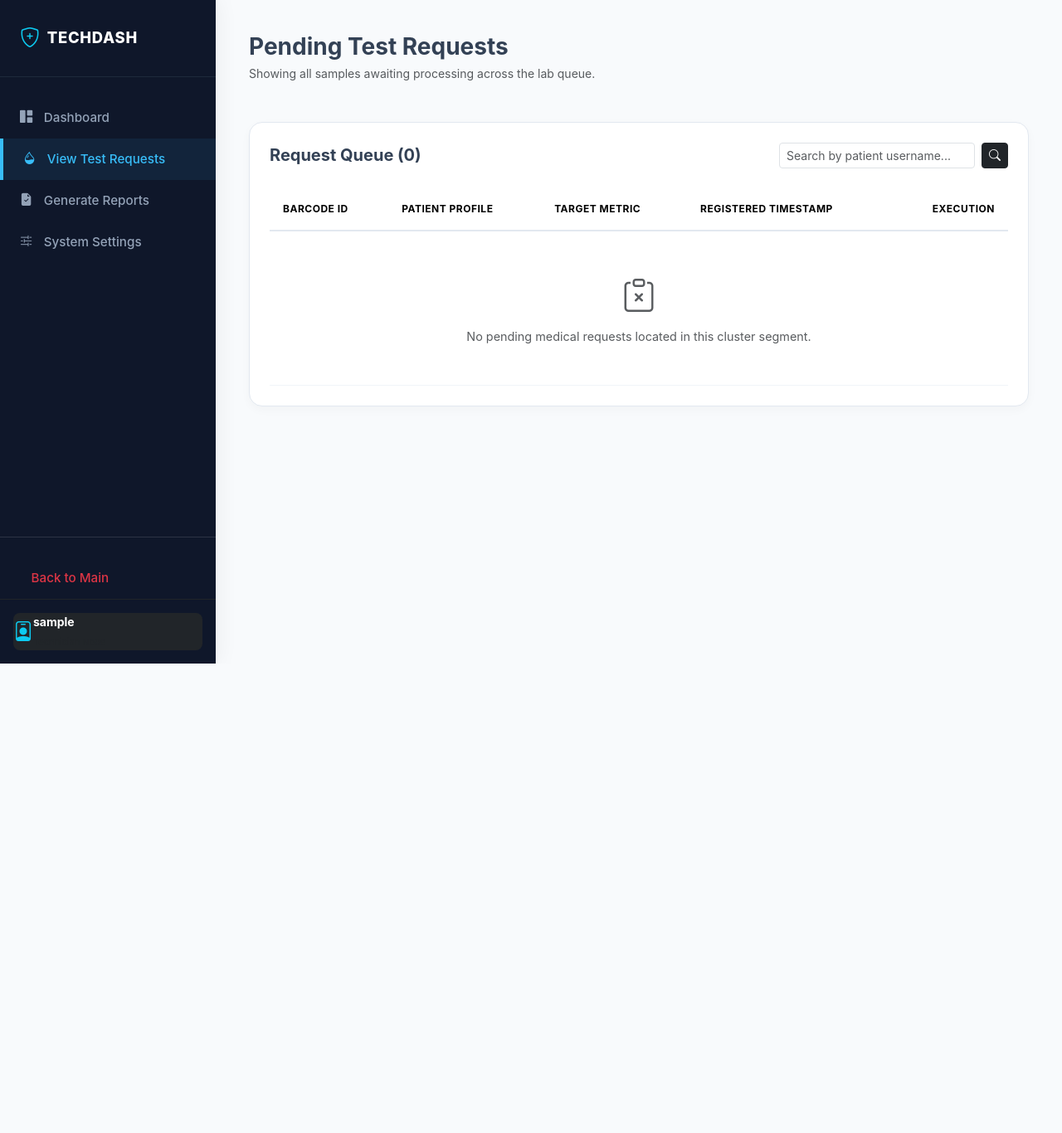
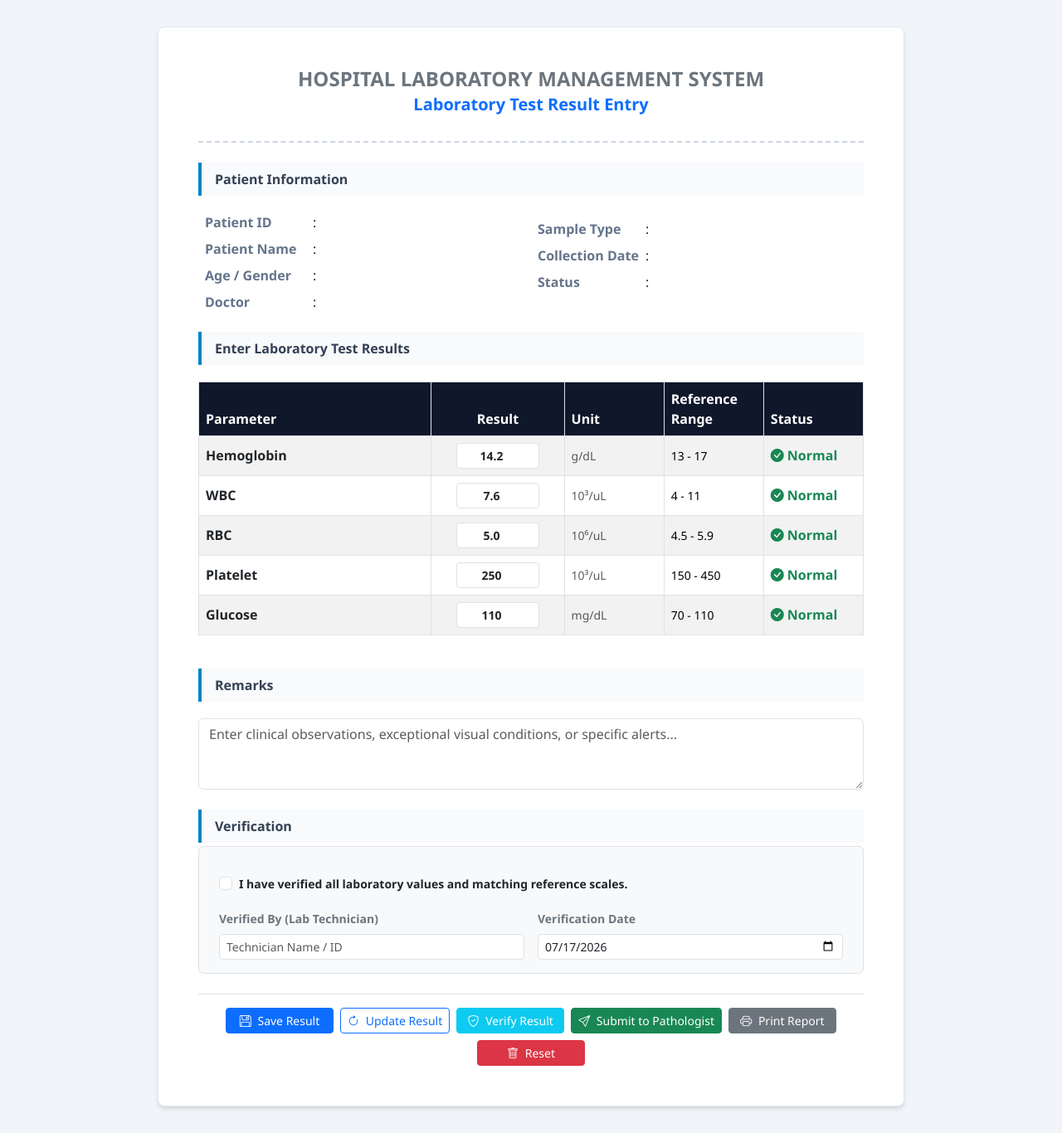
Before and after one commit to Ashagiri/Hos-Lab-Era, a Django app: page /dashboard/technician/requests/ in a window 1280 px wide. Shown: the whole page at 83% size. Before the commit the page ends 800 px from the top, so only its background shows below. Run offline with Django 5.2, Linux system fonts and the light colour scheme; the visitor is signed in with stand-in values (Sample User, id 1); data that the repository does not hold is empty.

Commit message:
feat: Revise test requests template for laboratory test result entry; enhance layout, add patient information, test results table, and verification section

```diff
--- a/core/templates/laboratory/test_requests.html
+++ b/core/templates/laboratory/test_requests.html
@@ -4,225 +4,277 @@
   <head>
     <meta charset="utf-8">
     <meta name="viewport" content="width=device-width, initial-scale=1">
-    <title>LabAdmin - Pending Test Requests</title>
-
+    <title>Laboratory Test Result Entry</title>
+    <!-- Bootstrap 5 CSS -->
     <link href="https://cdn.jsdelivr.net/npm/bootstrap@5.3.3/dist/css/bootstrap.min.css" rel="stylesheet">
-    <link href="https://cdn.jsdelivr.net/npm/bootstrap-icons@1.11.3/font/bootstrap-icons.min.css" rel="stylesheet">
+    <!-- Bootstrap Icons -->
+    <link rel="stylesheet" href="https://cdn.jsdelivr.net/npm/bootstrap-icons@1.11.3/font/bootstrap-icons.min.css">
 
     <style>
-      :root {
-        --sidebar-bg: #0f172a;
-        --sidebar-hover: #1e293b;
-        --accent-blue: #2563eb;
-        --accent-success: #10b981;
-        --bg-main: #f8fafc;
+      body {
+        background-color: #f1f5f9;
+        font-family: 'Segoe UI', Tahoma, Geneva, Verdana, sans-serif;
+        padding: 2rem 0;
       }
 
-      body {
-        min-height: 100vh;
-        background-color: var(--bg-main);
-        font-family: 'Inter', system-ui, -apple-system, sans-serif;
-        color: #334155;
+      .system-card {
+        background: #ffffff;
+        border: 1px solid #e2e8f0;
+        border-radius: 8px;
+        box-shadow: 0 4px 6px -1px rgba(0, 0, 0, 0.1), 0 2px 4px -1px rgba(0, 0, 0, 0.06);
+        max-width: 900px;
+        margin: 0 auto;
       }
 
-      .app-container { display: flex; min-height: 100vh; }
-
-      .sidebar {
-        width: 260px;
-        background-color: var(--sidebar-bg);
-        min-height: 100vh;
-        position: fixed;
-        z-index: 100;
-        box-shadow: 4px 0 24px rgba(0, 0, 0, 0.05);
+      .system-header {
+        text-align: center;
+        border-bottom: 2px dashed #cbd5e1;
+        padding-bottom: 1.5rem;
       }
 
-      .sidebar .brand {
-        padding: 1.75rem 1.5rem;
-        font-size: 1.15rem;
-        font-weight: 800;
-        letter-spacing: 0.75px;
-        color: #fff;
-        border-bottom: 1px solid #1e293b;
+      .section-title {
+        background-color: #f8fafc;
+        border-left: 4px solid #0284c7;
+        padding: 0.5rem 1rem;
+        font-weight: 700;
+        color: #334155;
+        margin-bottom: 1.25rem;
       }
 
-      .sidebar .nav-link {
-        color: #94a3b8;
-        padding: 0.85rem 1.5rem;
-        display: flex;
-        align-items: center;
-        gap: 0.85rem;
-        font-size: 0.95rem;
-        font-weight: 500;
-        transition: all 0.2s ease;
+      .info-label {
+        font-weight: 600;
+        color: #64748b;
+        display: inline-block;
+        width: 130px;
       }
 
-      .sidebar .nav-link:hover { color: #fff; background-color: var(--sidebar-hover); }
-
-      .sidebar .nav-link.active {
-        color: #38bdf8;
-        background-color: rgba(56, 189, 248, 0.08);
-        border-left: 4px solid #38bdf8;
+      .info-value {
+        color: #0f172a;
+        font-weight: 500;
       }
 
-      .main-content { margin-left: 260px; flex-grow: 1; padding: 2.5rem; }
-
-      .panel-card {
-        background: #ffffff;
-        border: 1px solid #e2e8f0;
-        border-radius: 16px;
-        box-shadow: 0 4px 12px rgba(15, 23, 42, 0.03);
+      .table th {
+        background-color: #0f172a !important;
+        color: #ffffff !important;
       }
 
-      .custom-table thead {
-        background-color: #f1f5f9;
-        color: #475569;
-        font-size: 0.75rem;
-        text-transform: uppercase;
-        letter-spacing: 0.5px;
+      .table td {
+        vertical-align: middle;
       }
 
-      .custom-table th { font-weight: 700; padding: 1rem; border-bottom: 2px solid #e2e8f0; }
-      .custom-table td { padding: 1.1rem 1rem; font-size: 0.9rem; border-bottom: 1px solid #f1f5f9; }
-
-      .action-btn {
-        background-color: var(--accent-blue);
-        color: white;
+      .result-input {
+        max-width: 100px;
+        text-align: center;
         font-weight: 600;
-        font-size: 0.825rem;
-        padding: 0.5rem 1.25rem;
-        border-radius: 8px;
-        transition: all 0.2s ease;
-        border: none;
       }
 
-      .action-btn:hover { background-color: #1d4ed8; transform: scale(1.02); color: white; }
+      .action-buttons button {
+        min-width: 130px;
+      }
 
-      @media (max-width: 768px) {
-        .sidebar { width: 75px; }
-        .sidebar .brand span, .sidebar .nav-link span, .sidebar .user-profile-box { display: none; }
-        .main-content { margin-left: 75px; padding: 1.5rem; }
+      @media print {
+        body { background: transparent; padding: 0; }
+        .system-card { box-shadow: none; border: none; max-width: 100%; }
+        .no-print { display: none !important; }
+        .result-input { border: none !important; background: transparent !important; padding: 0; }
       }
     </style>
   </head>
   <body>
 
-    <div class="app-container">
+    <div class="container">
+      <div class="system-card p-4 p-md-5">
 
-      <div class="sidebar d-flex flex-column">
-        <div class="brand d-flex align-items-center">
-          <i class="bi bi-shield-plus text-info me-2 fs-4"></i>
-          <span>TECHDASH</span>
+        <!-- MAIN SYSTEM HEADER -->
+        <div class="system-header mb-4">
+          <h4 class="fw-bold text-secondary text-uppercase mb-1">Hospital Laboratory Management System</h4>
+          <h5 class="fw-semibold text-primary">Laboratory Test Result Entry</h5>
         </div>
 
-        <nav class="nav flex-column mt-4 flex-grow-1">
-          <a href="{% url 'technician_dashboard' %}" class="nav-link">
-            <i class="bi bi-grid-1x2-fill"></i> <span>Dashboard</span>
-          </a>
-          <a href="{% url 'view_test_requests' %}" class="nav-link active">
-            <i class="bi bi-droplet-half"></i> <span>View Test Requests</span>
-          </a>
-          <a href="{% url 'reports_list' %}" class="nav-link">
-            <i class="bi bi-file-earmark-check-fill"></i> <span>Generate Reports</span>
-          </a>
-          <a href="{% url 'settings' %}" class="nav-link">
-            <i class="bi bi-sliders2"></i> <span>System Settings</span>
-          </a>
-          <div class="mt-0 mt-md-auto pt-2 w-100 d-none d-md-block">
-            <hr class="text-white-50 my-4">
-            <a href="{% url 'home' %}" class="nav-link sidebar-link text-danger py-2.5 px-3 d-flex align-items-center">
-              <i class="fa-solid fa-right-from-bracket me-2"></i> <span>Back to Main</span>
-            </a>
-          </div>
-        </nav>
+        <form id="labEntryForm" onsubmit="handleFormAction(event)">
 
-        <div class="mt-auto p-3 border-top border-dark user-profile-box">
-          <div class="d-flex align-items-center bg-dark bg-opacity-40 p-2.5 rounded-3">
-            <i class="bi bi-person-badge text-info fs-4 me-2.5"></i>
-            <div>
-              <div class="text-white small fw-bold leading-none">{{ request.user.username }}</div>
-              <small class="text-muted" style="font-size: 11px;">Technician Node</small>
+          <!-- PATIENT INFORMATION -->
+           <div class="section-title">Patient Information</div>
+          <div class="row g-3 mb-4 px-2">
+            <div class="col-md-6">
+              <div><span class="info-label">Patient ID</span>: <span class="info-value" id="viewPatientId"></span></div>
+              <div class="mt-2"><span class="info-label">Patient Name</span>: <span class="info-value" id="viewPatientName"></span></div>
+              <div class="mt-2"><span class="info-label">Age / Gender</span>: <span class="info-value" id="viewAgeGender"></span></div>
+              <div class="mt-2"><span class="info-label">Doctor</span>: <span class="info-value" id="viewDoctor"></span></div>
+            </div>
+            <div class="col-md-6">
+              <div class="mt-2"><span class="info-label">Sample Type</span>: <span class="info-value" id="viewSampleType"></span></div>
+              <div class="mt-2"><span class="info-label">Collection Date</span>: <span class="info-value" id="viewCollectionDate"></span></div>
+              <div class="mt-2"><span class="info-label">Status</span>: <span class="badge bg-warning text-dark px-2" id="viewStatus"></span></div>
             </div>
           </div>
-        </div>
-      </div>
 
-      <main class="main-content">
-
-        {% if messages %}
-          {% for message in messages %}
-            <div class="alert alert-primary border-0 shadow-sm rounded-3 d-flex align-items-center small mb-4 py-2.5" role="alert">
-              <i class="bi bi-info-circle-fill me-2 fs-5"></i>
-              <div>{{ message }}</div>
-            </div>
-          {% endfor %}
-        {% endif %}
-
-        <div class="d-flex justify-content-between align-items-center mb-5">
-          <div>
-            <h1 class="h3 mb-1 text-slate-900 fw-bold">Pending Test Requests</h1>
-            <p class="text-muted small mb-0">Showing all samples awaiting processing across the lab queue.</p>
-          </div>
-        </div>
-
-        <div class="panel-card p-4">
-          <div class="d-flex justify-content-between align-items-center mb-4">
-            <h5 class="mb-0 fw-bold text-slate-900">Request Queue ({{ appointments|length }})</h5>
-            <form method="get" class="d-flex" role="search">
-              <input
-                type="text"
-                name="q"
-                value="{{ search_query }}"
-                class="form-control form-control-sm me-2"
-                placeholder="Search by patient username..."
-                style="min-width: 220px;">
-              <button type="submit" class="btn btn-sm btn-dark">
-                <i class="bi bi-search"></i>
-              </button>
-            </form>
-          </div>
-
-          <div class="table-responsive">
-            <table class="table custom-table align-middle mb-0">
+          <!-- TEST RESULTS ENTRY TABLE -->
+          <div class="section-title">Enter Laboratory Test Results</div>
+          <div class="table-responsive mb-4">
+            <table class="table table-bordered table-striped align-middle">
               <thead>
                 <tr>
-                  <th>Barcode ID</th>
-                  <th>Patient Profile</th>
-                  <th>Target Metric</th>
-                  <th>Registered Timestamp</th>
-                  <th class="text-end">Execution</th>
+                  <th scope="col" style="width: 35%;">Parameter</th>
+                  <th scope="col" class="text-center" style="width: 20%;">Result</th>
+                  <th scope="col" style="width: 15%;">Unit</th>
+                  <th scope="col" style="width: 15%;">Reference Range</th>
+                  <th scope="col" style="width: 15%;">Status</th>
                 </tr>
               </thead>
               <tbody>
-                {% for appt in appointments %}
                 <tr>
-                  <td><span class="badge bg-slate-100 text-slate-700 border border-slate-200 px-2.5 py-1.5 font-monospace fs-7">LMS-00{{ appt.id }}</span></td>
+                  <td class="fw-semibold text-dark">Hemoglobin</td>
                   <td>
-                    <div class="fw-bold text-slate-800 mb-0.5">{{ appt.patient.username }}</div>
-                    <div class="text-muted small font-monospace" style="font-size: 11px;">{{ appt.patient.email }}</div>
+                    <input type="number" step="0.1" class="form-control form-control-sm mx-auto result-input"
+                           value="14.2" min="13" max="17" required oninput="evaluateStatus(this, 13, 17)">
                   </td>
-                  <td><span class="text-primary fw-bold">{{ appt.test.test_name }}</span></td>
-                  <td class="text-secondary small">{{ appt.appointment_date|date:"M d, Y · H:i" }}</td>
-                  <td class="text-end">
-                    <a href="{% url 'record_result' appt.id %}" class="btn action-btn shadow-sm">
-                      <i class="bi bi-prescription2 me-1"></i>Process Result
-                    </a>
+                  <td><span class="text-muted small">g/dL</span></td>
+                  <td><span class="fw-mono small">13 - 17</span></td>
+                  <td class="status-cell"><span class="text-success fw-bold"><i class="bi bi-check-circle-fill me-1"></i>Normal</span></td>
+                </tr>
+                <tr>
+                  <td class="fw-semibold text-dark">WBC</td>
+                  <td>
+                    <input type="number" step="0.1" class="form-control form-control-sm mx-auto result-input"
+                           value="7.6" min="4" max="11" required oninput="evaluateStatus(this, 4, 11)">
                   </td>
+                  <td><span class="text-muted small">10³/uL</span></td>
+                  <td><span class="fw-mono small">4 - 11</span></td>
+                  <td class="status-cell"><span class="text-success fw-bold"><i class="bi bi-check-circle-fill me-1"></i>Normal</span></td>
                 </tr>
-                {% empty %}
                 <tr>
-                  <td colspan="5" class="text-center text-muted py-5">
-                    <i class="bi bi-clipboard-x text-slate-300 fs-1 d-block mb-2"></i> No pending medical requests located in this cluster segment.
+                  <td class="fw-semibold text-dark">RBC</td>
+                  <td>
+                    <input type="number" step="0.1" class="form-control form-control-sm mx-auto result-input"
+                           value="5.0" min="4.5" max="5.9" required oninput="evaluateStatus(this, 4.5, 5.9)">
                   </td>
+                  <td><span class="text-muted small">10⁶/uL</span></td>
+                  <td><span class="fw-mono small">4.5 - 5.9</span></td>
+                  <td class="status-cell"><span class="text-success fw-bold"><i class="bi bi-check-circle-fill me-1"></i>Normal</span></td>
                 </tr>
-                {% endfor %}
+                <tr>
+                  <td class="fw-semibold text-dark">Platelet</td>
+                  <td>
+                    <input type="number" class="form-control form-control-sm mx-auto result-input"
+                           value="250" min="150" max="450" required oninput="evaluateStatus(this, 150, 450)">
+                  </td>
+                  <td><span class="text-muted small">10³/uL</span></td>
+                  <td><span class="fw-mono small">150 - 450</span></td>
+                  <td class="status-cell"><span class="text-success fw-bold"><i class="bi bi-check-circle-fill me-1"></i>Normal</span></td>
+                </tr>
+                <tr>
+                  <td class="fw-semibold text-dark">Glucose</td>
+                  <td>
+                    <input type="number" class="form-control form-control-sm mx-auto result-input"
+                           value="110" min="70" max="110" required oninput="evaluateStatus(this, 70, 110)">
+                  </td>
+                  <td><span class="text-muted small">mg/dL</span></td>
+                  <td><span class="fw-mono small">70 - 110</span></td>
+                  <td class="status-cell"><span class="text-success fw-bold"><i class="bi bi-check-circle-fill me-1"></i>Normal</span></td>
+                </tr>
               </tbody>
             </table>
           </div>
-        </div>
 
-      </main>
+          <!-- REMARKS BLOCK -->
+          <div class="section-title">Remarks</div>
+          <div class="mb-4">
+            <textarea class="form-control" id="remarks" rows="3" placeholder="Enter clinical observations, exceptional visual conditions, or specific alerts..."></textarea>
+          </div>
+
+          <!-- VERIFICATION AND TECH DATA -->
+          <div class="section-title">Verification</div>
+          <div class="row g-3 bg-light rounded p-3 border mx-0 mb-4">
+            <div class="col-100">
+              <div class="form-check">
+                <input class="form-check-input" type="checkbox" id="verifyCheck" required>
+                <label class="form-check-label fw-semibold text-dark small" for="verifyCheck">
+                  I have verified all laboratory values and matching reference scales.
+                </label>
+              </div>
+            </div>
+            <div class="col-md-6 mt-3">
+              <label for="technicianName" class="form-label small fw-bold text-secondary">Verified By (Lab Technician)</label>
+              <input type="text" class="form-control form-control-sm" id="technicianName" placeholder="Technician Name / ID" required>
+            </div>
+            <div class="col-md-6 mt-3">
+              <label for="verificationDate" class="form-label small fw-bold text-secondary">Verification Date</label>
+              <input type="date" class="form-control form-control-sm" id="verificationDate" required>
+            </div>
+          </div>
+
+          <!-- DYNAMIC CONTROLS RENDER ENGINE -->
+          <div class="d-flex flex-wrap gap-2 justify-content-center pt-3 border-top action-buttons no-print">
+            <button type="submit" data-action="save" class="btn btn-primary btn-sm">
+              <i class="bi bi-floppy me-1"></i> Save Result
+            </button>
+            <button type="submit" data-action="update" class="btn btn-outline-primary btn-sm">
+              <i class="bi bi-arrow-clockwise me-1"></i> Update Result
+            </button>
+            <button type="submit" data-action="verify" class="btn btn-info btn-sm text-white">
+              <i class="bi bi-shield-check me-1"></i> Verify Result
+            </button>
+            <button type="submit" data-action="submit" class="btn btn-success btn-sm">
+              <i class="bi bi-send me-1"></i> Submit to Pathologist
+            </button>
+            <button type="button" onclick="window.print()" class="btn btn-secondary btn-sm">
+              <i class="bi bi-printer me-1"></i> Print Report
+            </button>
+            <button type="reset" class="btn btn-danger btn-sm">
+              <i class="bi bi-trash me-1"></i> Reset
+            </button>
+          </div>
+
+        </form>
+      </div>
     </div>
 
+    <!-- Bootstrap 5 JS Bundle -->
     <script src="https://cdn.jsdelivr.net/npm/bootstrap@5.3.3/dist/js/bootstrap.bundle.min.js"></script>
+
+    <!-- Evaluation Logic Engine -->
+    <script>
+      // Automatically set today's date into the execution template block
+      document.addEventListener("DOMContentLoaded", () => {
+        const today = new Date().toISOString().split('T')[0];
+        document.getElementById("verificationDate").value = today;
+      });
+
+      // Real-time calculation checking system anomalies flags
+      function evaluateStatus(input, min, max) {
+        const val = parseFloat(input.value);
+        const cell = input.closest('tr').querySelector('.status-cell');
+
+        if (isNaN(val) || input.value === '') {
+          cell.innerHTML = '<span class="text-muted small">Empty</span>';
+          return;
+        }
+
+        if (val < min) {
+          cell.innerHTML = '<span class="text-primary fw-bold"><i class="bi bi-arrow-down-square-fill me-1"></i> LOW</span>';
+        } else if (val > max) {
+          cell.innerHTML = '<span class="text-danger fw-bold"><i class="bi bi-arrow-up-square-fill me-1"></i> HIGH</span>';
+        } else {
+          cell.innerHTML = '<span class="text-success fw-bold"><i class="bi bi-check-circle-fill me-1"></i> Normal</span>';
+        }
+      }
+
+      // Action Dispatcher routes matching click contexts
+      function handleFormAction(event) {
+        event.preventDefault();
+        const action = document.activeElement.getAttribute('data-action');
+
+        if (!action) return;
+
+        // Perform verification checks before processing specific submission pipelines
+        if ((action === 'verify' || action === 'submit') && !document.getElementById('verifyCheck').checked) {
+          alert('Please verify all results check-boxes prior to finalizing submission chains.');
+          return;
+        }
+
+        alert(`Action Triggered Successfully: ${action.toUpperCase()} pipeline complete.`);
+      }
+    </script>
   </body>
 </html>
```
